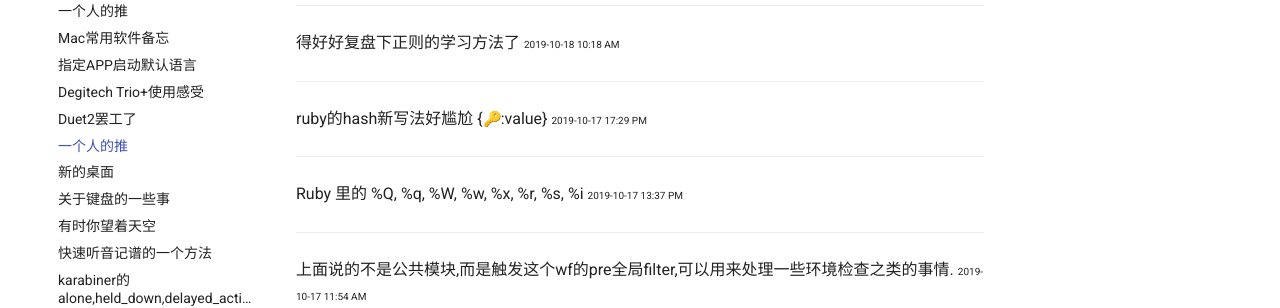
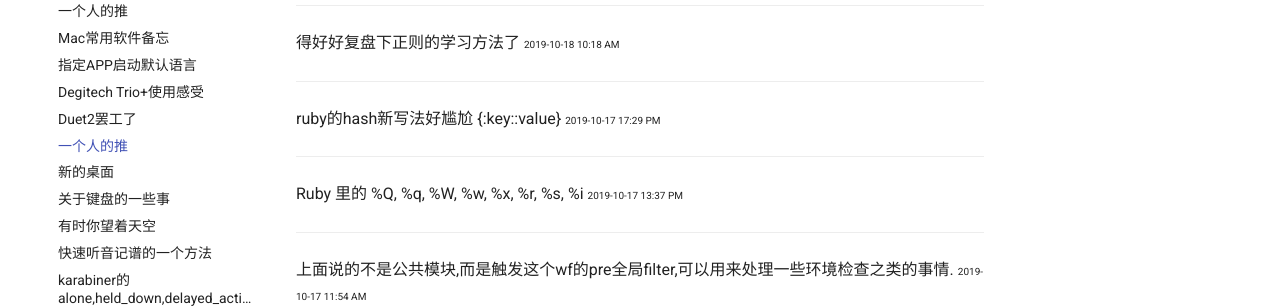
Before and after one commit to babyking/wiki, an MkDocs documentation site: the page built from wiki/旧博客/2019-00-00-t.md, in a window 1280 px wide and 900 px high, scrolled down 21600 px. Shown: the part 151-459 px from the top of the window. Built offline with MkDocs 1.6.1 and Material for MkDocs 9.7.7, drawn with Linux system fonts in a browser that asks for light colours; emoji names are drawn with the system emoji font.

Commit message:
quick commit

```diff
--- a/mkdocs.yml
+++ b/mkdocs.yml
@@ -37,8 +37,8 @@ markdown_extensions:
   - pymdownx.caret
   - pymdownx.critic
   - pymdownx.details
-  - pymdownx.emoji:
-      emoji_generator: !!python/name:pymdownx.emoji.to_png
+  # - pymdownx.emoji:
+      # emoji_generator: !!python/name:pymdownx.emoji.to_png
       #emoji_generator: !!python/name:pymdownx.emoji.to_svg
       #emoji_generator: !!python/name:pymdownx.emoji.to_png_sprite
       #emoji_generator: !!python/name:pymdownx.emoji.to_svg_sprite
```
Also changed, not shown: wiki/index.md (+2 -0 lines).
